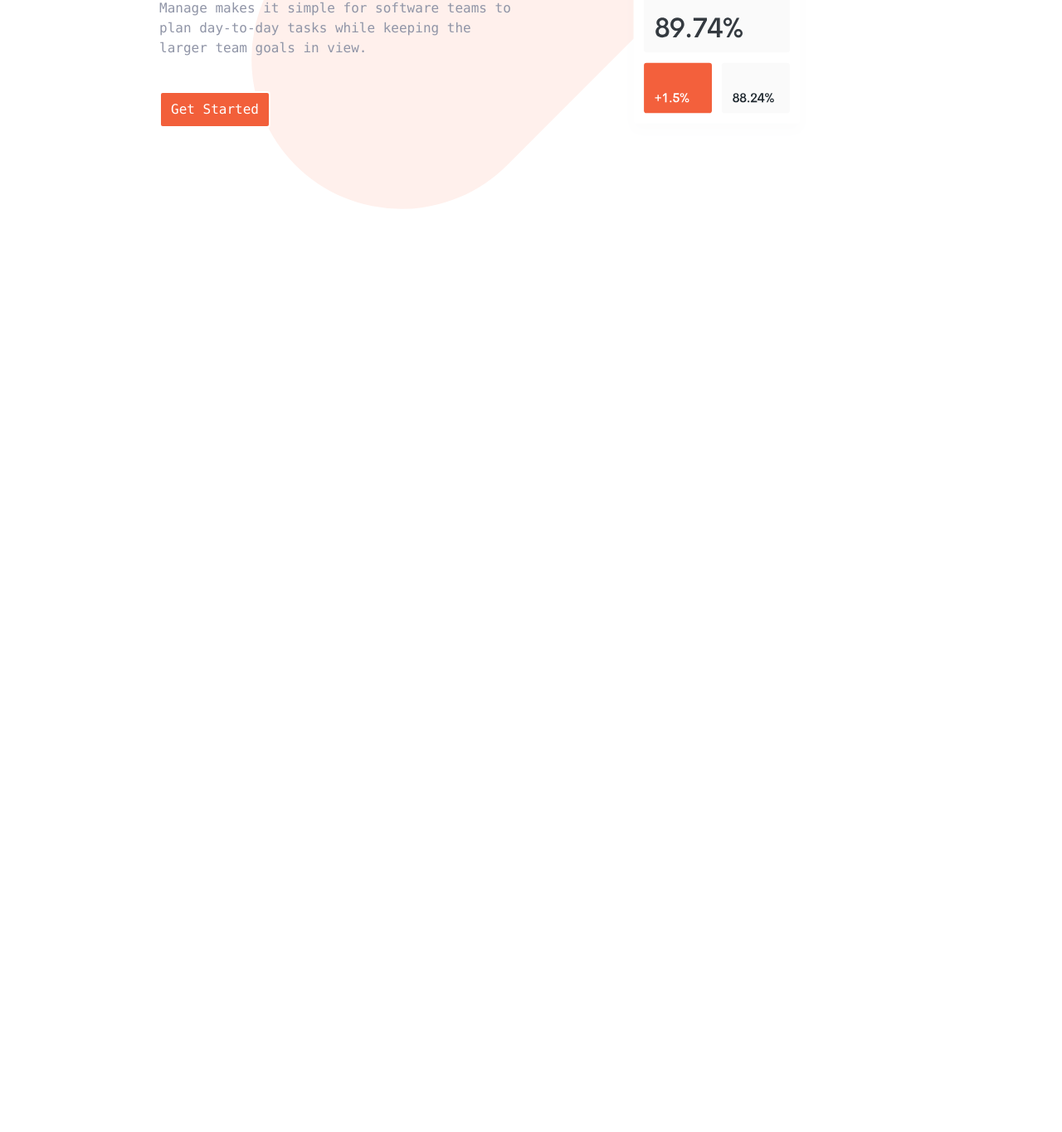
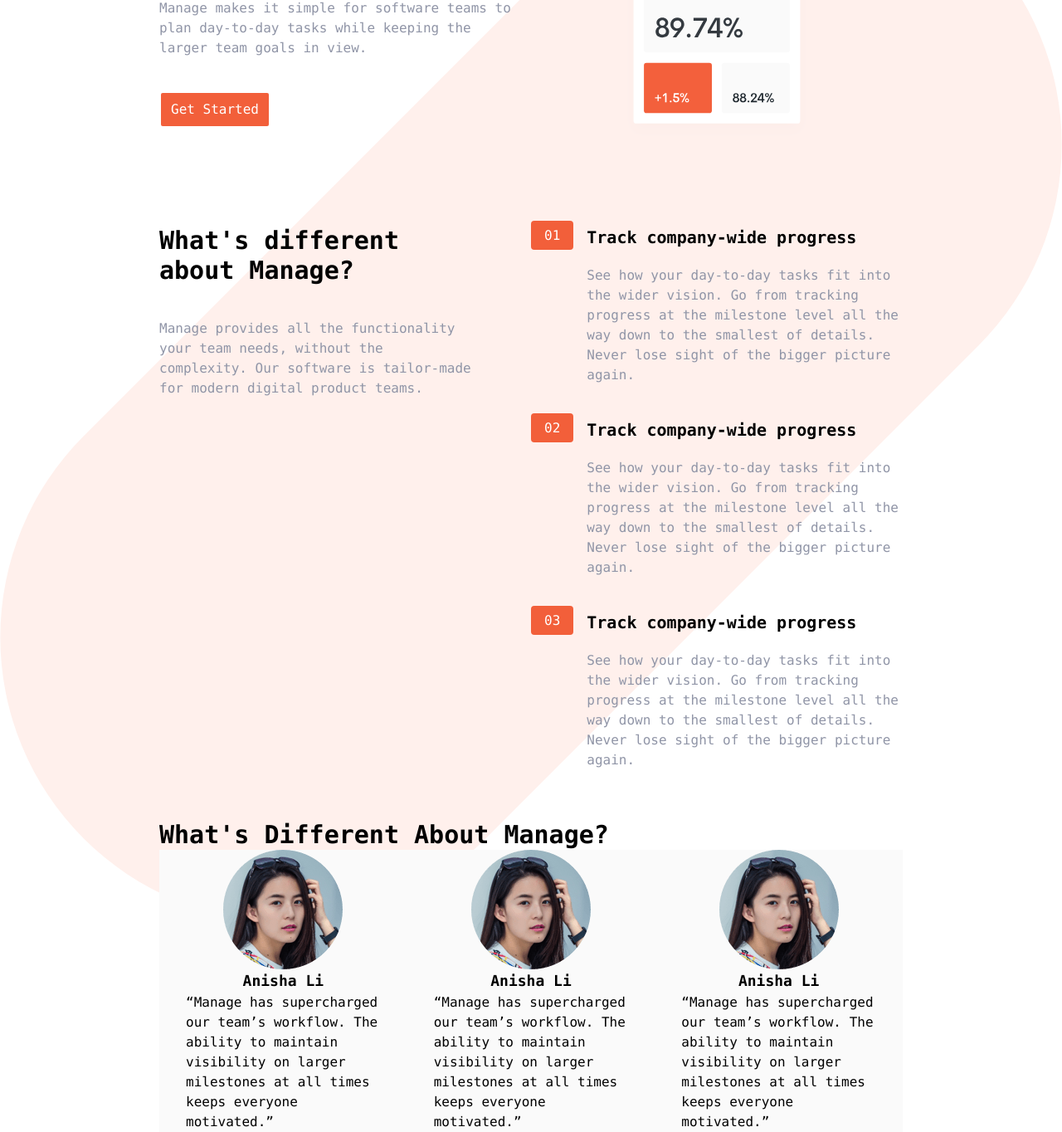
Before and after one commit to rafiulislamrana/manage, a website: page index.html in a window 1280 px wide. Shown: the part 422-1786 px from the top of the page at 83% size. Before the commit the page ends 800 px from the top, so only its background shows below. Drawn offline with Linux system fonts and the light colour scheme.

Commit message:
two section added

```diff
--- a/index.html
+++ b/index.html
@@ -36,5 +36,66 @@
             <img class="" src="img/illustration-intro.svg" alt="Hero">
         </div>
     </div>
+    <section class="flex my-5">
+        <div class="w-1/2 pr-16">
+            <h2 class="text-3xl font-black">What's different about Manage?</h2>
+             <p class="py-10 text-darkGrayishBlue">Manage provides all the functionality your team needs, without the complexity. Our software is tailor-made for modern digital product teams.</p>
+        </div>
+        <div class="w-1/2 h-auto ">
+            <div class="flex">
+                <div>
+                    <h6 class="text-white bg-brightRed px-4 py-2 inline rounded">01</h6>
+                </div>
+                <div class="pl-4">
+                    <h6 class="text-xl font-black">Track company-wide progress</h6>
+                    <p class="pt-5 pb-10 text-darkGrayishBlue">See how your day-to-day tasks fit into the wider vision. Go from tracking progress at the milestone level all the way down to the smallest of details. Never lose sight of the bigger picture again.</p>
+                </div>
+            </div>
+            <div class="flex">
+                <div>
+                    <h6 class="text-white bg-brightRed px-4 py-2 inline rounded">02</h6>
+                </div>
+                <div class="pl-4">
+                    <h6 class="text-xl font-black">Track company-wide progress</h6>
+                    <p class="pt-5 pb-10 text-darkGrayishBlue">See how your day-to-day tasks fit into the wider vision. Go from tracking progress at the milestone level all the way down to the smallest of details. Never lose sight of the bigger picture again.</p>
+                </div>
+            </div>
+            <div class="flex">
+                <div>
+                    <h6 class="text-white bg-brightRed px-4 py-2 inline rounded">03</h6>
+                </div>
+                <div class="pl-4">
+                    <h6 class="text-xl font-black">Track company-wide progress</h6>
+                    <p class="pt-5 pb-10 text-darkGrayishBlue">See how your day-to-day tasks fit into the wider vision. Go from tracking progress at the milestone level all the way down to the smallest of details. Never lose sight of the bigger picture again.</p>
+                </div>
+            </div>
+        </div>
+    </section>
+    <section>
+        <h2 class="!text-3xl font-black">What's Different About Manage?</h2>
+        <div class="flex">
+            <div class="bg-veryLightGray flex items-center justify-center flex-col px-8">
+                <img src="img/avatar-anisha.png" alt="anisha">
+                <h6 class="text-lg font-black">Anisha Li</h6>
+                <p>
+                    “Manage has supercharged our team’s workflow. The ability to maintain visibility on larger milestones at all times keeps everyone motivated.”
+                </p>
+            </div>
+            <div class="bg-veryLightGray flex items-center justify-center flex-col px-8">
+                <img src="img/avatar-anisha.png" alt="anisha">
+                <h6 class="text-lg font-black">Anisha Li</h6>
+                <p>
+                    “Manage has supercharged our team’s workflow. The ability to maintain visibility on larger milestones at all times keeps everyone motivated.”
+                </p>
+            </div>
+            <div class="bg-veryLightGray flex items-center justify-center flex-col px-8">
+                <img src="img/avatar-anisha.png" alt="anisha">
+                <h6 class="text-lg font-black">Anisha Li</h6>
+                <p>
+                    “Manage has supercharged our team’s workflow. The ability to maintain visibility on larger milestones at all times keeps everyone motivated.”
+                </p>
+            </div>
+        </div>
+    </section>
 </body>
 </html>
```
Also changed, not shown: dist/output.css.
